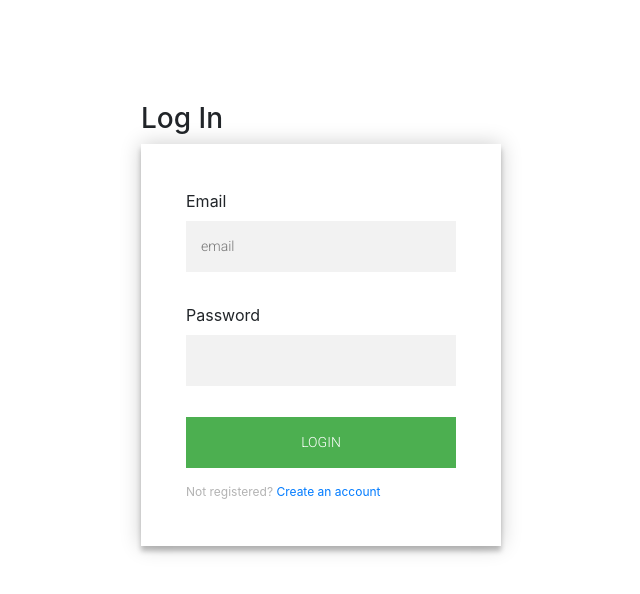
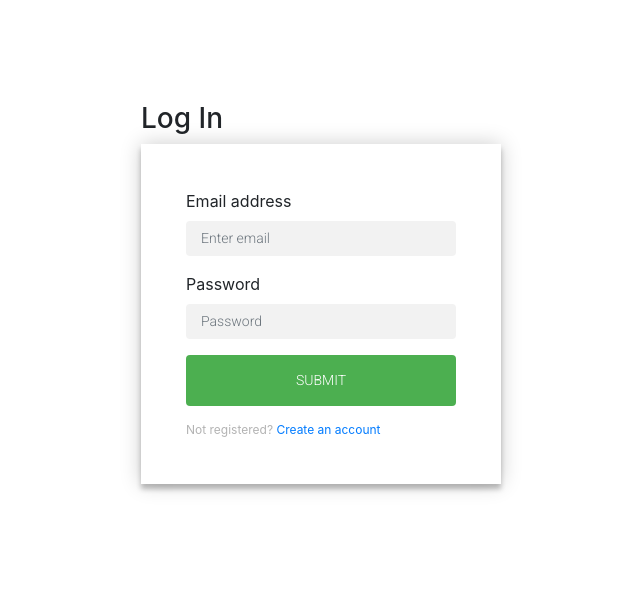
Before and after one commit to christ776/Car-Shop-Repair, a React app: page /login in a window 1280 px wide. Shown: the top 594 px of the page, without its empty margins (319-959 px from the left). Built offline with nearby package versions, Linux system fonts and the light colour scheme.

Commit message:
Worked on the Login page inputs

```diff
--- a/src/components/Login.jsx
+++ b/src/components/Login.jsx
@@ -5,8 +5,8 @@
   Redirect,
 } from 'react-router-dom';
 
-import SingleInput from './SingleInput';
-// import '../../styles/main.scss';
+import Form from 'react-bootstrap/Form';
+import Button from 'react-bootstrap/Button';
 
 class LoginForm extends Component {
   constructor(props) {
@@ -91,24 +91,24 @@
         }
         <h3>Log In</h3>
         <div className="form">
-          <form className="login-form" onSubmit={this.handleFormSubmit}>
-            <SingleInput
-              inputType="text"
-              placeholder="email"
-              name="Email"
-              controlFunc={this.handleEmailChange}
-            />
-            <SingleInput
-              inputType="password"
-              name="Password"
-              controlFunc={this.handlePwdChange}
-            />
-            <button type="submit">login</button>
+          <Form onSubmit={this.handleFormSubmit}>
+            <Form.Group controlId="formBasicEmail">
+              <Form.Label>Email address</Form.Label>
+              <Form.Control type="email" placeholder="Enter email" onChange={this.handleEmailChange} />
+            </Form.Group>
+
+            <Form.Group controlId="formBasicPassword">
+              <Form.Label>Password</Form.Label>
+              <Form.Control type="password" placeholder="Password" onChange={this.handlePwdChange} />
+            </Form.Group>
+            <Button variant="primary" type="submit">
+      Submit
+            </Button>
             <p className="message">
 Not registered?
               <Link to="/registerUser"> Create an account</Link>
             </p>
-          </form>
+          </Form>
         </div>
       </div>
     );
--- a/src/components/SingleInput.jsx
+++ /dev/null
@@ -1,42 +0,0 @@
-import React from 'react';
-import PropTypes from 'prop-types';
-
-const SingleInput = ({
-  name, inputType, content, controlFunc, placeholder,
-}) => (
-  <div className="form-group">
-    <label
-      className="form-label"
-      htmlFor={`singleInput_${name}`}
-    >
-      {name}
-    </label>
-    <input
-      className="form-input"
-      id={`singleInput_${name}`}
-      name={name}
-      type={inputType}
-      value={content}
-      onChange={controlFunc}
-      placeholder={placeholder}
-    />
-  </div>
-);
-
-SingleInput.propTypes = {
-  inputType: PropTypes.oneOf(['text', 'password']).isRequired,
-  name: PropTypes.string.isRequired,
-  controlFunc: PropTypes.func.isRequired,
-  content: PropTypes.oneOfType([
-    PropTypes.string,
-    PropTypes.number,
-  ]),
-  placeholder: PropTypes.string,
-};
-
-SingleInput.defaultProps = {
-  placeholder: '',
-  content: '',
-};
-
-export default SingleInput;
```
